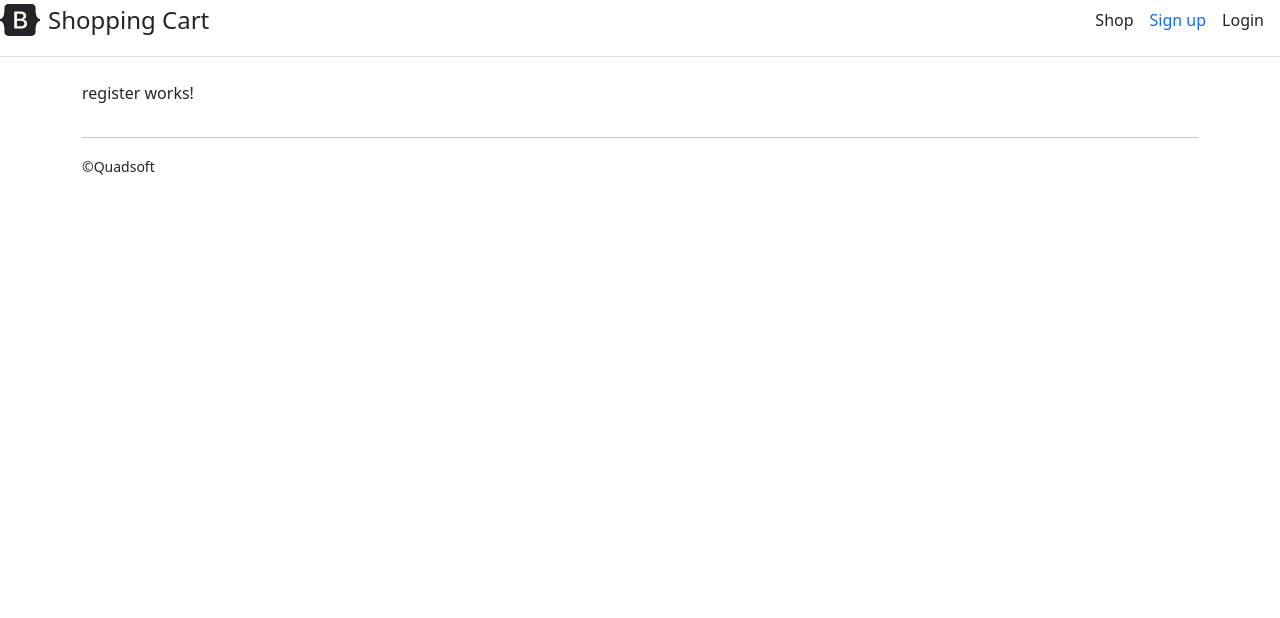
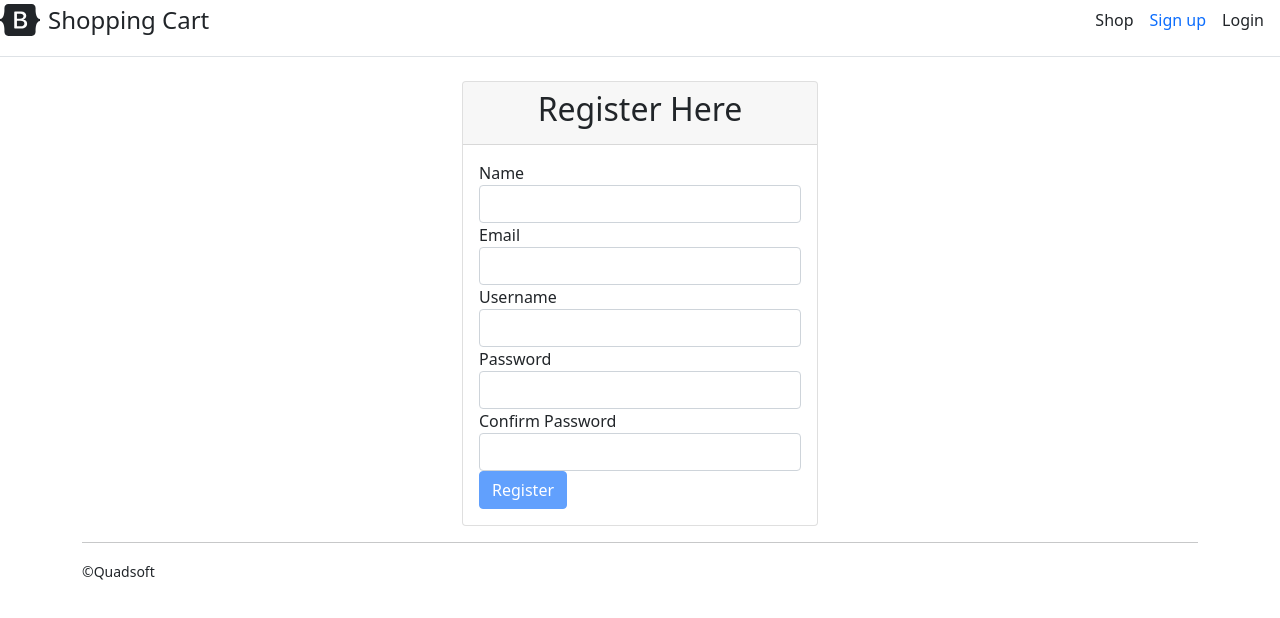
Before and after one commit to suhaozdemir/AngularShop, an Angular app: page /register in a window 1280 px wide. Shown: the top 618 px of the page. Built offline with nearby package versions, Linux system fonts and the light colour scheme.

Commit message:
Added Register Form

```diff
--- a/src/app/app.module.ts
+++ b/src/app/app.module.ts
@@ -18,7 +18,7 @@ import { ProductItemComponent } from './components/shopping-cart/product-list/pr
 import { LoginComponent } from './components/login/login.component';
 import { RegisterComponent } from './components/register/register.component';
 import { PageNotFoundComponent } from './components/shared/page-not-found/page-not-found.component';
-import { FormsModule } from '@angular/forms';
+import { FormsModule, ReactiveFormsModule } from '@angular/forms';
 
 @NgModule({
   declarations: [
@@ -41,7 +41,8 @@ import { FormsModule } from '@angular/forms';
     HttpClientModule,
     AppRoutingModule,
     RouterModule,
-    FormsModule
+    FormsModule,
+    ReactiveFormsModule
   ],
   providers: [],
   bootstrap: [AppComponent]
--- a/src/app/components/login/login.component.html
+++ b/src/app/components/login/login.component.html
@@ -10,22 +10,22 @@
         <form #loginForm="ngForm" (ngSubmit)="login()">
           <div class="form-group">
             <label for="username">Username</label>
-              <input id="username" name="username" class="form-control" [(ngModel)]="model.username" required/>
+            <input id="username" class="form-control" [ngClass]="{ 'is-invalid': username.touched && username.invalid }" name="username" #username="ngModel" [(ngModel)]="model.username" required />
             <span class="invalid-feedback">Username can't be blank.</span>
           </div>
 
           <div class="form-group">
             <label for="password">Password</label>
-              <input type="password" id="password" name="password" class="form-control" [(ngModel)]="model.password" required/>
+            <input type="password" id="password" name="password" class="form-control" [ngClass]="{ 'is-invalid': password.touched && password.invalid }" #password="ngModel" [(ngModel)]="model.password" required />
             <span class="invalid-feedback">Password can't be blank.</span>
           </div>
 
           <div class="form-group">
-              <input type="checkbox" id="remember" name="remember" [(ngModel)]="model.remember">
+            <input type="checkbox" id="remember" name="remember" #remember="ngModel" [(ngModel)]="model.remember">
             <label class="ml-1" for="remember">Remember Me</label>
           </div>
 
-            <button class="btn btn-primary btn-block">Login</button>
+          <button class="btn btn-primary btn-block" [disabled]="loginForm.invalid">Login</button>
         </form>
       </div>
     </div>
--- a/src/app/components/register/register.component.html
+++ b/src/app/components/register/register.component.html
@@ -1 +1,81 @@
-<p>register works!</p>
+<div class="row">
+    <div class="col-md-4 offset-md-4">
+      <div class="guest-form-card card">
+
+        <div class="card-header text-center">
+          <h2>Register Here</h2>
+        </div>
+
+        <div class="card-body">
+          <form [formGroup]="registerForm" (ngSubmit)="register()">
+            <div class="form-group">
+              <label for="name">Name</label>
+              <input
+                id="name"
+                class="form-control"
+                [ngClass]="{ 'is-invalid': registerForm.get('name')?.touched && registerForm.get('name')?.invalid }"
+                formControlName="name"
+              />
+              <span class="invalid-feedback">Name can't be blank.</span>
+            </div>
+
+            <div class="form-group">
+              <label for="email">Email</label>
+              <input
+                type="email"
+                id="email"
+                class="form-control"
+                [ngClass]="{ 'is-invalid': registerForm.get('email')?.touched && registerForm.get('email')?.invalid }"
+                formControlName="email"
+              />
+              <span class="invalid-feedback">
+                <span *ngIf="registerForm.get('email')?.hasError('required')">Email can't be blank.</span>
+                <span *ngIf="registerForm.get('email')?.hasError('email')">Email must be valid.</span>
+              </span>
+            </div>
+
+            <div class="form-group">
+              <label for="username">Username</label>
+              <input
+                id="username"
+                class="form-control"
+                [ngClass]="{ 'is-invalid': registerForm.get('username')?.touched && registerForm.get('username')?.invalid }"
+                formControlName="username"
+              />
+              <span class="invalid-feedback">Username can't be blank.</span>
+            </div>
+
+            <div class="form-group">
+              <label for="password">Password</label>
+              <input
+                type="password"
+                id="password"
+                class="form-control"
+                [ngClass]="{ 'is-invalid': registerForm.get('password')?.touched && registerForm.get('password')?.invalid }"
+                formControlName="password"
+              />
+              <span class="invalid-feedback">
+                <span *ngIf="registerForm.get('password')?.hasError('required')">Password can't be blank.</span>
+                <span *ngIf="registerForm.get('password')?.hasError('symbol')">Password must contain @</span>
+                <span *ngIf="registerForm.get('password')?.hasError('minlength')">Password must contain minimum 4 characters</span>
+              </span>
+            </div>
+
+            <div class="form-group">
+              <label for="confirmPassword">Confirm Password</label>
+              <input
+                type="password"
+                id="confirmPassword"
+                class="form-control"
+                [ngClass]="{ 'is-invalid': registerForm.get('confirmPassword')?.touched && registerForm.get('confirmPassword')?.invalid }"
+                formControlName="confirmPassword"
+              />
+              <span class="invalid-feedback">Passwords must match.</span>
+            </div>
+
+            <button class="btn btn-primary btn-block" [disabled]="registerForm.invalid">Register</button>
+          </form>
+        </div>
+      </div>
+    </div>
+  </div>
--- a/src/app/components/register/register.component.ts
+++ b/src/app/components/register/register.component.ts
@@ -1,4 +1,37 @@
 import { Component, OnInit } from '@angular/core';
+import { FormGroup, FormBuilder, Validators } from '@angular/forms'
+
+/**
+ *
+ * @param form
+ */
+
+function passwordsMatchValidator(form : any) {
+  const password = form.get('password')
+  const confirmPassword = form.get('confirmPassword')
+
+  if(password.value !== confirmPassword.value) {
+    confirmPassword.setErrors({ passwordsMatch: true })
+  } else {
+    confirmPassword.setErrors(null)
+  }
+
+  return null
+}
+
+/**
+ * If the data is valid return null else return an object
+ */
+function symbolValidator(control:any) { //control = registerForm.get('password')
+  if(control.hasError('required')) return null;
+  if(control.hasError('minlength')) return null;
+
+  if(control.value.indexOf('@') > -1) {
+    return null
+  } else {
+    return { symbol: true }
+  }
+}
 
 @Component({
   selector: 'app-register',
@@ -7,9 +40,28 @@ import { Component, OnInit } from '@angular/core';
 })
 export class RegisterComponent implements OnInit {
 
-  constructor() { }
+  registerForm!: FormGroup;
 
-  ngOnInit(): void {
+  constructor(private builder: FormBuilder) { }
+
+  ngOnInit() {
+    this.buildForm()
+  }
+
+  buildForm() {
+    this.registerForm = this.builder.group({
+      name: ['', Validators.required],
+      email: ['', [Validators.required, Validators.email]],
+      username: ['', Validators.required],
+      password: ['', [Validators.required, symbolValidator, Validators.minLength(4)]],
+      confirmPassword: ''
+    }, {
+      validators: passwordsMatchValidator
+    })
+  }
+
+  register() {
+    console.log(this.registerForm.value)
   }
 
 }
```
Lines whose indentation alone changed are shown as unchanged.
